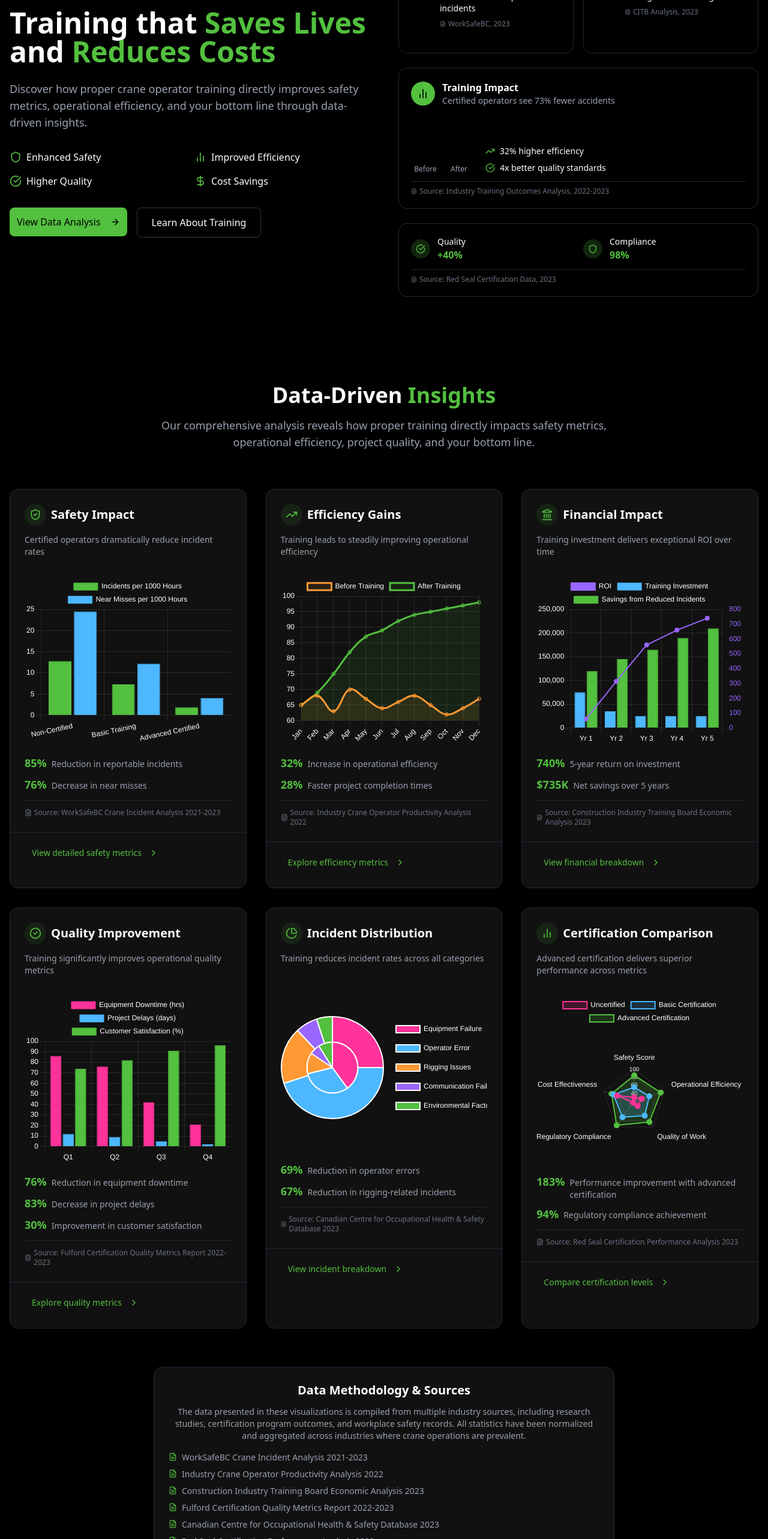
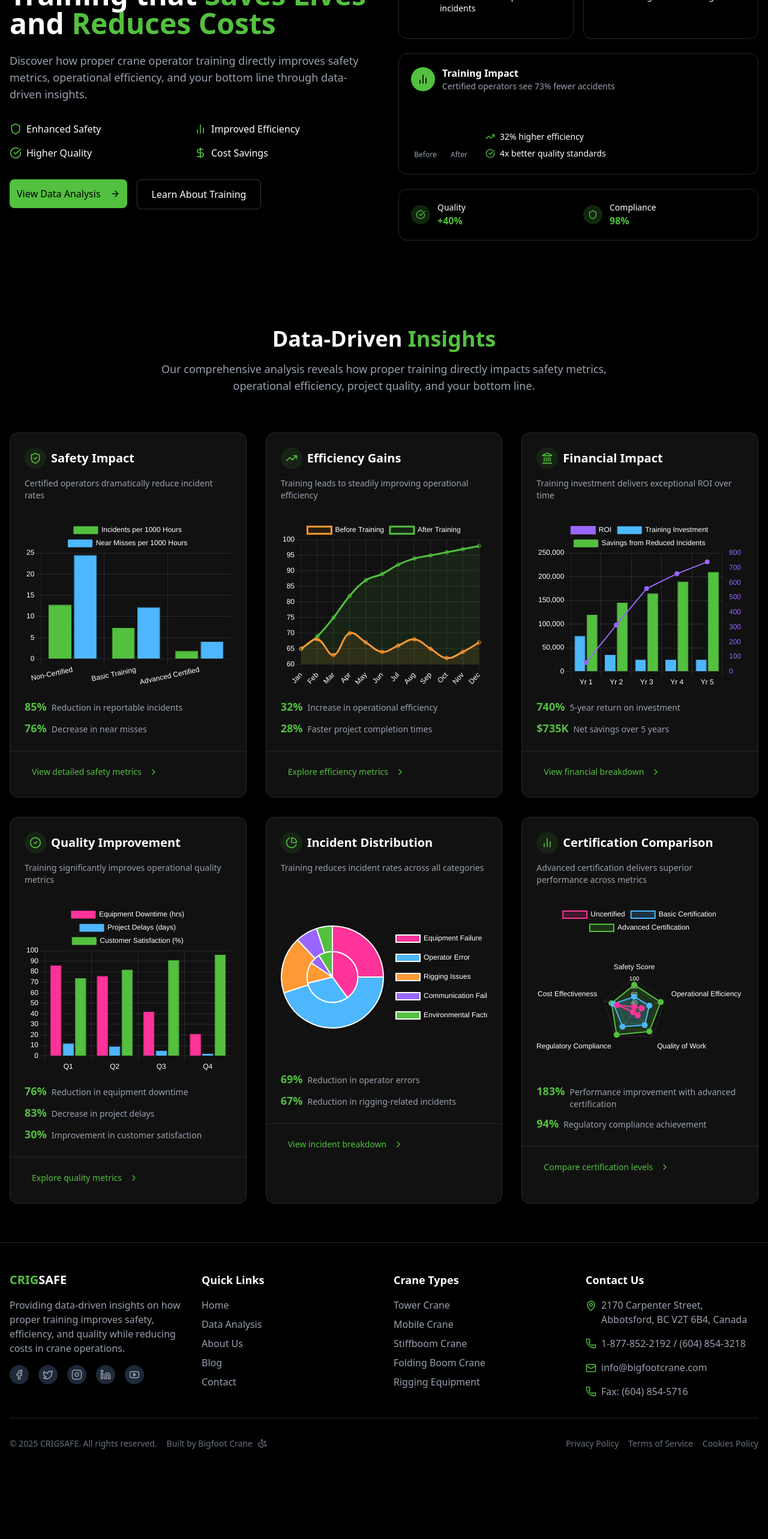
Before and after one commit to ArsCodeAmatoria/CRIGSAFE, a Next.js app: page / in a window 1280 px wide. Shown: the part 234-2800 px from the top of the page at 60% size. After the commit the page ends 2683 px from the top, so only its background shows below. Built offline with nearby package versions, Linux system fonts and the light colour scheme.

Commit message:
Remove all source citations from the application

```diff
--- a/src/components/sections/DataAnalysis.tsx
+++ b/src/components/sections/DataAnalysis.tsx
@@ -29,8 +29,7 @@ import {
   BarChart2,
   CheckCircle2,
   PieChart as PieChartIcon,
-  ChevronRight,
-  FileText
+  ChevronRight
 } from 'lucide-react';
 import { Button } from '@/components/ui/button';
 import { motion } from 'framer-motion';
@@ -91,10 +90,6 @@ const DataAnalysis = () => {
                   <KeyStat value="85%" label="Reduction in reportable incidents" />
                   <KeyStat value="76%" label="Decrease in near misses" />
                 </div>
-                <div className="mt-3 pt-3 border-t border-gray-800 flex items-center text-xs text-gray-500">
-                  <FileText size={12} className="mr-1" />
-                  <span>Source: WorkSafeBC Crane Incident Analysis 2021-2023</span>
-                </div>
               </CardContent>
               <CardFooter className="border-t border-gray-800 pt-4">
                 <Button variant="link" className="p-0 text-primary hover:text-primary/90">
@@ -133,10 +128,6 @@ const DataAnalysis = () => {
                   <KeyStat value="32%" label="Increase in operational efficiency" />
                   <KeyStat value="28%" label="Faster project completion times" />
                 </div>
-                <div className="mt-3 pt-3 border-t border-gray-800 flex items-center text-xs text-gray-500">
-                  <FileText size={12} className="mr-1" />
-                  <span>Source: Industry Crane Operator Productivity Analysis 2022</span>
-                </div>
               </CardContent>
               <CardFooter className="border-t border-gray-800 pt-4">
                 <Button variant="link" className="p-0 text-primary hover:text-primary/90">
@@ -174,10 +165,6 @@ const DataAnalysis = () => {
                 <div className="mt-4 space-y-2">
                   <KeyStat value="740%" label="5-year return on investment" />
                   <KeyStat value="$735K" label="Net savings over 5 years" />
-                </div>
-                <div className="mt-3 pt-3 border-t border-gray-800 flex items-center text-xs text-gray-500">
-                  <FileText size={12} className="mr-1" />
-                  <span>Source: Construction Industry Training Board Economic Analysis 2023</span>
                 </div>
               </CardContent>
               <CardFooter className="border-t border-gray-800 pt-4">
@@ -218,10 +205,6 @@ const DataAnalysis = () => {
                   <KeyStat value="83%" label="Decrease in project delays" />
                   <KeyStat value="30%" label="Improvement in customer satisfaction" />
                 </div>
-                <div className="mt-3 pt-3 border-t border-gray-800 flex items-center text-xs text-gray-500">
-                  <FileText size={12} className="mr-1" />
-                  <span>Source: Fulford Certification Quality Metrics Report 2022-2023</span>
-                </div>
               </CardContent>
               <CardFooter className="border-t border-gray-800 pt-4">
                 <Button variant="link" className="p-0 text-primary hover:text-primary/90">
@@ -259,10 +242,6 @@ const DataAnalysis = () => {
                 <div className="mt-4 space-y-2">
                   <KeyStat value="69%" label="Reduction in operator errors" />
                   <KeyStat value="67%" label="Reduction in rigging-related incidents" />
-                </div>
-                <div className="mt-3 pt-3 border-t border-gray-800 flex items-center text-xs text-gray-500">
-                  <FileText size={12} className="mr-1" />
-                  <span>Source: Canadian Centre for Occupational Health & Safety Database 2023</span>
                 </div>
               </CardContent>
               <CardFooter className="border-t border-gray-800 pt-4">
@@ -302,10 +281,6 @@ const DataAnalysis = () => {
                   <KeyStat value="183%" label="Performance improvement with advanced certification" />
                   <KeyStat value="94%" label="Regulatory compliance achievement" />
                 </div>
-                <div className="mt-3 pt-3 border-t border-gray-800 flex items-center text-xs text-gray-500">
-                  <FileText size={12} className="mr-1" />
-                  <span>Source: Red Seal Certification Performance Analysis 2023</span>
-                </div>
               </CardContent>
               <CardFooter className="border-t border-gray-800 pt-4">
                 <Button variant="link" className="p-0 text-primary hover:text-primary/90">
@@ -315,43 +290,6 @@ const DataAnalysis = () => {
               </CardFooter>
             </Card>
           </motion.div>
-        </div>
-
-        <div className="mt-16 text-center">
-          <div className="bg-card shadow-lg border border-gray-800 rounded-xl p-6 max-w-3xl mx-auto">
-            <h3 className="text-xl font-bold mb-3 text-white">Data Methodology & Sources</h3>
-            <p className="text-gray-400 text-sm mb-4">
-              The data presented in these visualizations is compiled from multiple industry sources, including
-              research studies, certification program outcomes, and workplace safety records. All statistics
-              have been normalized and aggregated across industries where crane operations are prevalent.
-            </p>
-            <ul className="text-left text-sm text-gray-400 space-y-2">
-              <li className="flex items-start">
-                <FileText size={14} className="text-primary mr-2 mt-0.5 flex-shrink-0" />
-                <span>WorkSafeBC Crane Incident Analysis 2021-2023</span>
-              </li>
-              <li className="flex items-start">
-                <FileText size={14} className="text-primary mr-2 mt-0.5 flex-shrink-0" />
-                <span>Industry Crane Operator Productivity Analysis 2022</span>
-              </li>
-              <li className="flex items-start">
-                <FileText size={14} className="text-primary mr-2 mt-0.5 flex-shrink-0" />
-                <span>Construction Industry Training Board Economic Analysis 2023</span>
-              </li>
-              <li className="flex items-start">
-                <FileText size={14} className="text-primary mr-2 mt-0.5 flex-shrink-0" />
-                <span>Fulford Certification Quality Metrics Report 2022-2023</span>
-              </li>
-              <li className="flex items-start">
-                <FileText size={14} className="text-primary mr-2 mt-0.5 flex-shrink-0" />
-                <span>Canadian Centre for Occupational Health & Safety Database 2023</span>
-              </li>
-              <li className="flex items-start">
-                <FileText size={14} className="text-primary mr-2 mt-0.5 flex-shrink-0" />
-                <span>Red Seal Certification Performance Analysis 2023</span>
-              </li>
-            </ul>
-          </div>
         </div>
       </div>
     </section>
--- a/src/components/sections/Hero.tsx
+++ b/src/components/sections/Hero.tsx
@@ -2,7 +2,7 @@
 import React from 'react';
 import { Button } from '@/components/ui/button';
 import { motion } from 'framer-motion';
-import { ArrowRight, BarChart2, Shield, DollarSign, CheckCircle, TrendingUp, FileText } from 'lucide-react';
+import { ArrowRight, BarChart2, Shield, DollarSign, CheckCircle, TrendingUp } from 'lucide-react';
 import { Card, CardContent } from '@/components/ui/card';
 
 const Hero = () => {
@@ -74,10 +74,6 @@ const Hero = () => {
                       <div>
                         <h3 className="text-primary font-bold text-xl">85%</h3>
                         <p className="text-white text-sm">Reduction in workplace incidents</p>
-                        <div className="flex items-center mt-2 text-xs text-gray-500">
-                          <FileText size={10} className="mr-1" />
-                          <span>WorkSafeBC, 2023</span>
-                        </div>
                       </div>
                     </div>
                   </CardContent>
@@ -98,10 +94,6 @@ const Hero = () => {
                       <div>
                         <h3 className="text-primary font-bold text-xl">$246K</h3>
                         <p className="text-white text-sm">Average annual savings</p>
-                        <div className="flex items-center mt-2 text-xs text-gray-500">
-                          <FileText size={10} className="mr-1" />
-                          <span>CITB Analysis, 2023</span>
-                        </div>
                       </div>
                     </div>
                   </CardContent>
@@ -149,11 +141,6 @@ const Hero = () => {
                   </div>
                 </div>
               </div>
-
-              <div className="mt-3 pt-2 border-t border-gray-800 flex items-center text-xs text-gray-500">
-                <FileText size={10} className="mr-1" />
-                <span>Source: Industry Training Outcomes Analysis, 2022-2023</span>
-              </div>
             </motion.div>
 
             {/* Additional Stats Cards */}
@@ -183,11 +170,6 @@ const Hero = () => {
                   </div>
                 </div>
               </div>
-
-              <div className="mt-3 pt-2 border-t border-gray-800 flex items-center text-xs text-gray-500">
-                <FileText size={10} className="mr-1" />
-                <span>Source: Red Seal Certification Data, 2023</span>
-              </div>
             </motion.div>
           </motion.div>
         </div>
```
